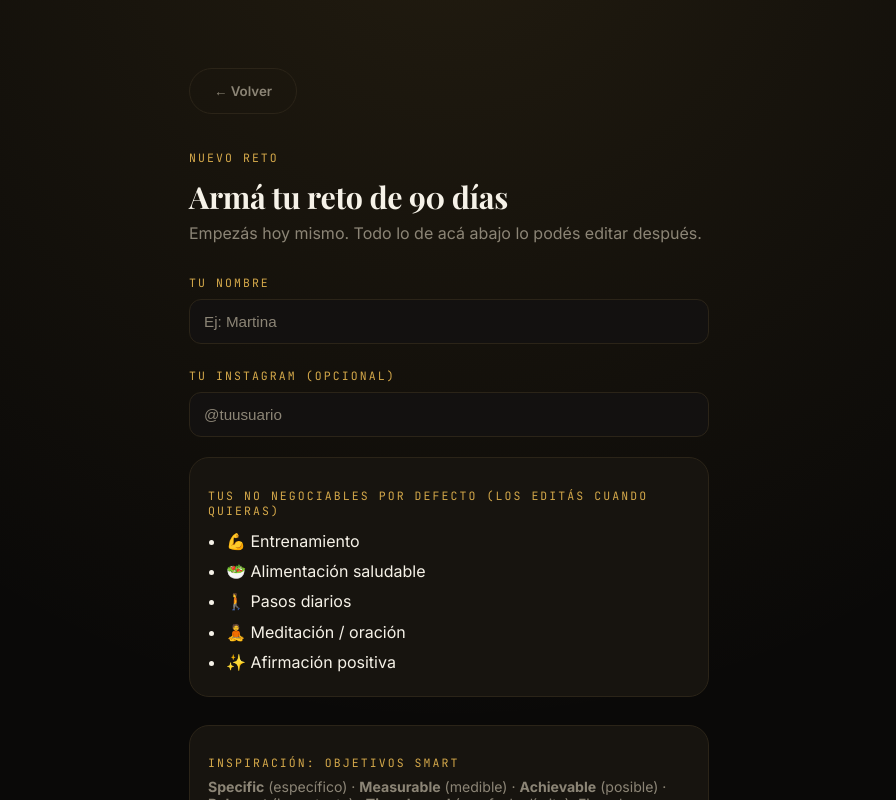
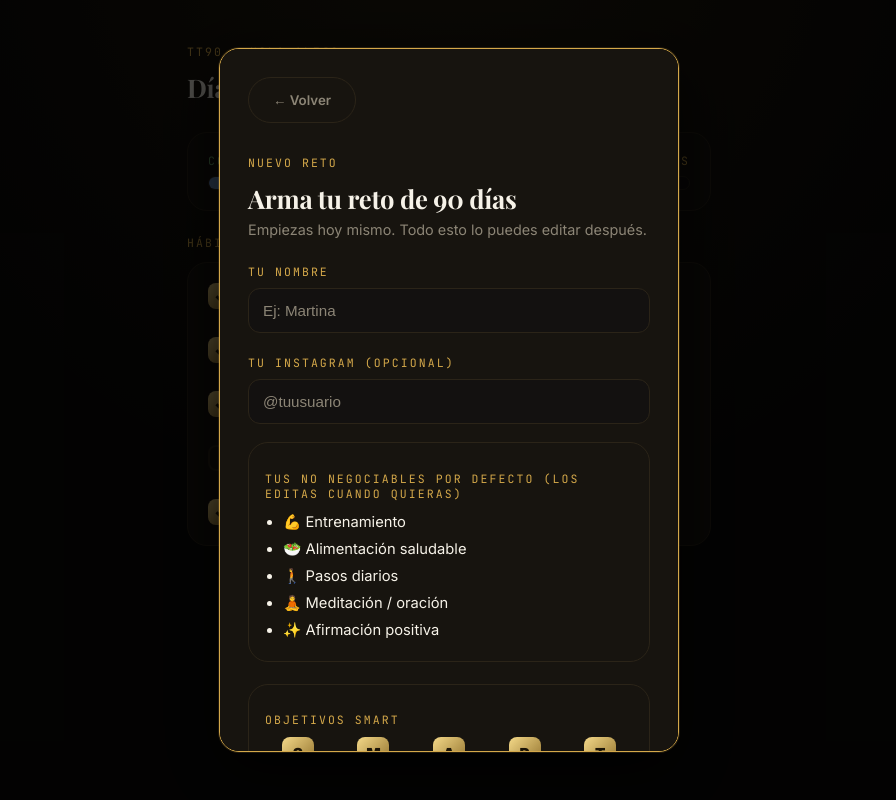
Before and after one commit to AlejoCastilloB/TT90, a Next.js app: page / in a window 1280 px wide. Both pictures are taken after a click on the button "Armar mi reto de 90 días →". Shown: the top 800 px of the page, without its empty margins (191-1087 px from the left). Built offline with nearby package versions, Linux system fonts and the light colour scheme; no server answers.

Commit message:
Update page.tsx

```diff
--- a/app/page.tsx
+++ b/app/page.tsx
@@ -10,20 +10,97 @@ const DEFAULT_OBJECTIVES = [
   "Subir un video a YouTube cada semana",
 ];
 
+const SMART_LETTERS = [
+  { letter: "S", word: "Specific", es: "Específico" },
+  { letter: "M", word: "Measurable", es: "Medible" },
+  { letter: "A", word: "Achievable", es: "Alcanzable" },
+  { letter: "R", word: "Relevant", es: "Relevante" },
+  { letter: "T", word: "Time-bound", es: "Con fecha límite" },
+];
+
+const SAMPLE_HABITS = [
+  { icon: "💪", name: "Entrenamiento", done: true },
+  { icon: "🥗", name: "Alimentación saludable", done: true },
+  { icon: "🚶", name: "Pasos diarios", done: true },
+  { icon: "🧘", name: "Meditación / oración", done: false },
+  { icon: "✨", name: "Afirmación positiva", done: true },
+];
+
+function BackgroundPreview({ blurred }: { blurred: boolean }) {
+  return (
+    <div
+      aria-hidden
+      style={{
+        filter: blurred ? "blur(6px)" : "none",
+        pointerEvents: "none",
+        userSelect: "none",
+        opacity: blurred ? 0.55 : 1,
+        transition: "filter 0.3s ease, opacity 0.3s ease",
+        maxWidth: 560,
+        margin: "0 auto",
+        padding: "32px 18px 100px",
+      }}
+    >
+      <div style={{ display: "flex", justifyContent: "space-between", alignItems: "center", marginBottom: 28 }}>
+        <div>
+          <p className="eyebrow">TT90 · Hola Alejo</p>
+          <h1 className="display" style={{ fontSize: "1.6rem", margin: "4px 0 0" }}>
+            Día 23 de 90
+          </h1>
+        </div>
+      </div>
+
+      <section className="card" style={{ padding: 20, marginBottom: 24 }}>
+        <div style={{ display: "flex", justifyContent: "space-between", marginBottom: 8 }}>
+          <span className="eyebrow" style={{ color: "var(--green)" }}>Constante</span>
+          <span className="eyebrow">23 / 90 días</span>
+        </div>
+        <div style={{ height: 14, borderRadius: 999, background: "var(--black-soft)", border: "1px solid var(--card-border)", overflow: "hidden" }}>
+          <div style={{ width: "26%", height: "100%", background: "linear-gradient(90deg, var(--blue), var(--green))" }} />
+        </div>
+      </section>
+
+      <p className="eyebrow" style={{ marginBottom: 12 }}>Hábitos de hoy</p>
+      <div className="card" style={{ padding: 6 }}>
+        {SAMPLE_HABITS.map((h) => (
+          <div key={h.name} style={{ display: "flex", alignItems: "center", gap: 12, padding: 14 }}>
+            <div
+              style={{
+                width: 26,
+                height: 26,
+                borderRadius: 8,
+                background: h.done ? "linear-gradient(135deg, var(--gold-1), var(--gold-3))" : "transparent",
+                border: h.done ? "none" : "2px solid var(--card-border)",
+                display: "flex",
+                alignItems: "center",
+                justifyContent: "center",
+                flexShrink: 0,
+              }}
+            >
+              {h.done && <span style={{ color: "#1a1306", fontWeight: 900 }}>✓</span>}
+            </div>
+            <span style={{ fontSize: "1.2rem" }}>{h.icon}</span>
+            <span style={{ fontWeight: 600 }}>{h.name}</span>
+          </div>
+        ))}
+      </div>
+    </div>
+  );
+}
+
 export default function HomePage() {
   const router = useRouter();
-  const [step, setStep] = useState<"intro" | "form" | "recover">("intro");
+  const [view, setView] = useState<"intro" | "explore" | "form" | "recover">("intro");
   const [name, setName] = useState("");
   const [instagram, setInstagram] = useState("");
   const [email, setEmail] = useState("");
-  const [wantsEmail, setWantsEmail] = useState(false);
   const [recoverId, setRecoverId] = useState("");
   const [loading, setLoading] = useState(false);
   const [error, setError] = useState("");
 
   async function handleCreate() {
     if (!name.trim()) {
-      setError("Decinos cómo te llamás para arrancar.");
+      setError("Cuéntanos cómo te llamas para empezar.");
       return;
     }
     setLoading(true);
@@ -32,17 +109,16 @@ export default function HomePage() {
       p_name: name.trim(),
       p_instagram: instagram.trim(),
       p_email: email.trim(),
-      p_newsletter: wantsEmail && email.trim().length > 0,
+      p_newsletter: email.trim().length > 0,
     });
     setLoading(false);
     if (rpcError || !data) {
-      setError("Algo falló creando tu reto. Probá de nuevo.");
+      setError("Algo falló creando tu reto. Intenta de nuevo.");
       return;
     }
     const id = data as string;
     localStorage.setItem("tt90_profile_id", id);
-    if (wantsEmail && email.trim()) {
-      // Llamamos a nuestro endpoint que envía el link vía Resend
+    if (email.trim()) {
       fetch("/api/send-recovery", {
         method: "POST",
         headers: { "Content-Type": "application/json" },
@@ -59,47 +135,103 @@ export default function HomePage() {
     router.push(`/d?p=${trimmed}`);
   }
 
+  const blurred = view === "intro";
+
   return (
-    <main style={{ maxWidth: 560, margin: "0 auto", padding: "48px 20px 80px" }}>
-      {step === "intro" && (
-        <section style={{ textAlign: "center", paddingTop: 40 }}>
+    <div style={{ position: "relative", minHeight: "100dvh" }}>
+      <BackgroundPreview blurred={blurred} />
+
+      {view === "explore" && (
+        <button
+          className="btn-primary"
+          style={{ position: "fixed", top: 18, right: 18, fontSize: "0.82rem", padding: "11px 18px", zIndex: 30 }}
+          onClick={() => setView("form")}
+        >
+          Comenzar mi transformación de 90 días
+        </button>
+      )}
+
+      {view === "explore" && (
+        <p
+          style={{
+            position: "fixed",
+            bottom: 18,
+            left: "50%",
+            transform: "translateX(-50%)",
+            color: "var(--muted)",
+            fontSize: "0.78rem",
+            background: "var(--black-soft)",
+            border: "1px solid var(--card-border)",
+            borderRadius: 999,
+            padding: "8px 16px",
+            zIndex: 30,
+          }}
+        >
+          Estás viendo un perfil de ejemplo, solo lectura
+        </p>
+      )}
+
+      {(view === "intro" || view === "form" || view === "recover") && (
+        <div
+          style={{
+            position: "fixed",
+            inset: 0,
+            display: "flex",
+            alignItems: "center",
+            justifyContent: "center",
+            padding: 20,
+            zIndex: 40,
+            background: view === "intro" ? "rgba(0,0,0,0.35)" : "rgba(0,0,0,0.7)",
+          }}
+        >
+          <div
+            className="card"
+            style={{
+              border: "1px solid var(--gold-2)",
+              boxShadow: "0 0 0 1px rgba(212,168,74,0.15), 0 20px 60px rgba(0,0,0,0.6)",
+              padding: 28,
+              maxWidth: 460,
+              width: "100%",
+              maxHeight: "88dvh",
+              overflowY: "auto",
+            }}
+          >
+            {view === "intro" && (
+              <div style={{ textAlign: "center" }}>
                 <p className="eyebrow">TT90</p>
-          <h1 className="display" style={{ fontSize: "3rem", lineHeight: 1.05, margin: "14px 0" }}>
+                <h1 className="display" style={{ fontSize: "2.1rem", lineHeight: 1.08, margin: "12px 0" }}>
                   Transformación <span className="gold-text">total</span> en 90 días
                 </h1>
-          <p style={{ color: "var(--muted)", fontSize: "1.05rem", margin: "0 0 36px" }}>
-            Un nuevo yo está en camino. Elegí tus no negociables, cumplilos todos los días,
-            y mirá tu racha crecer.
+                <p style={{ color: "var(--muted)", fontSize: "0.96rem", margin: "0 0 26px" }}>
+                  Un nuevo yo está en camino. Elige tus no negociables, cúmplelos todos los días
+                  y observa tu racha crecer.
                 </p>
-          <div style={{ display: "flex", gap: 12, justifyContent: "center", flexWrap: "wrap" }}>
-            <button className="btn-primary" onClick={() => setStep("form")}>
+                <div style={{ display: "flex", flexDirection: "column", gap: 10 }}>
+                  <button className="btn-primary" onClick={() => setView("form")}>
                     Armar mi reto de 90 días →
                   </button>
-            <button className="btn-ghost" onClick={() => setStep("recover")}>
+                  <button className="btn-ghost" onClick={() => setView("recover")}>
                     Ya tengo mi link
                   </button>
+                  <button
+                    className="btn-ghost"
+                    style={{ border: "none", color: "var(--gold-2)" }}
+                    onClick={() => setView("explore")}
+                  >
+                    Solo quiero explorar →
+                  </button>
                 </div>
-
-          <div className="card" style={{ marginTop: 56, padding: 24, textAlign: "left" }}>
-            <p className="eyebrow" style={{ marginBottom: 10 }}>Cómo funciona</p>
-            <ol style={{ margin: 0, paddingLeft: 18, color: "var(--muted)", lineHeight: 1.8 }}>
-              <li>Elegís tus no negociables diarios (entrenamiento, alimentación, pasos, meditación, afirmación — todo editable).</li>
-              <li>Cada día marcás lo que cumpliste. Si completás todo, suma a tu racha.</li>
-              <li>Si un día falla, la racha se reinicia — pero tu historial nunca se borra.</li>
-              <li>Cada 10 días de racha activa desbloqueás un hito 🏅.</li>
-            </ol>
               </div>
-        </section>
             )}
 
-      {step === "recover" && (
-        <section style={{ paddingTop: 20 }}>
-          <button className="btn-ghost" style={{ marginBottom: 24 }} onClick={() => setStep("intro")}>
+            {view === "recover" && (
+              <div>
+                <button className="btn-ghost" style={{ marginBottom: 20 }} onClick={() => setView("intro")}>
                   ← Volver
                 </button>
                 <p className="eyebrow">Recuperar tu reto</p>
-          <h2 className="display" style={{ fontSize: "1.8rem", margin: "8px 0 18px" }}>
-            Pegá tu link o tu código
+                <h2 className="display" style={{ fontSize: "1.6rem", margin: "8px 0 16px" }}>
+                  Pega tu link o tu código
                 </h2>
                 <input
                   type="text"
@@ -110,20 +242,20 @@ export default function HomePage() {
                 <button className="btn-primary" style={{ marginTop: 16, width: "100%" }} onClick={handleRecover}>
                   Entrar a mi reto
                 </button>
-        </section>
+              </div>
             )}
 
-      {step === "form" && (
-        <section style={{ paddingTop: 20 }}>
-          <button className="btn-ghost" style={{ marginBottom: 24 }} onClick={() => setStep("intro")}>
+            {view === "form" && (
+              <div>
+                <button className="btn-ghost" style={{ marginBottom: 20 }} onClick={() => setView("intro")}>
                   ← Volver
                 </button>
                 <p className="eyebrow">Nuevo reto</p>
-          <h2 className="display" style={{ fontSize: "1.9rem", margin: "8px 0 6px" }}>
-            Armá tu reto de 90 días
+                <h2 className="display" style={{ fontSize: "1.6rem", margin: "8px 0 6px" }}>
+                  Arma tu reto de 90 días
                 </h2>
-          <p style={{ color: "var(--muted)", margin: "0 0 28px" }}>
-            Empezás hoy mismo. Todo lo de acá abajo lo podés editar después.
+                <p style={{ color: "var(--muted)", margin: "0 0 22px", fontSize: "0.9rem" }}>
+                  Empiezas hoy mismo. Todo esto lo puedes editar después.
                 </p>
 
                 <label className="eyebrow">Tu nombre</label>
@@ -132,7 +264,7 @@ export default function HomePage() {
                   placeholder="Ej: Martina"
                   value={name}
                   onChange={(e) => setName(e.target.value)}
-            style={{ marginTop: 8, marginBottom: 20 }}
+                  style={{ marginTop: 8, marginBottom: 18 }}
                 />
 
                 <label className="eyebrow">Tu Instagram (opcional)</label>
@@ -141,14 +273,14 @@ export default function HomePage() {
                   placeholder="@tuusuario"
                   value={instagram}
                   onChange={(e) => setInstagram(e.target.value)}
-            style={{ marginTop: 8, marginBottom: 20 }}
+                  style={{ marginTop: 8, marginBottom: 18 }}
                 />
 
-          <div className="card" style={{ padding: 18, marginBottom: 28 }}>
+                <div className="card" style={{ padding: 16, marginBottom: 22 }}>
                   <p className="eyebrow" style={{ marginBottom: 8 }}>
-              Tus no negociables por defecto (los editás cuando quieras)
+                    Tus no negociables por defecto (los editas cuando quieras)
                   </p>
-            <ul style={{ margin: 0, paddingLeft: 18, color: "var(--white)", lineHeight: 1.9 }}>
+                  <ul style={{ margin: 0, paddingLeft: 18, color: "var(--white)", lineHeight: 1.85, fontSize: "0.92rem" }}>
                     <li>💪 Entrenamiento</li>
                     <li>🥗 Alimentación saludable</li>
                     <li>🚶 Pasos diarios</li>
@@ -157,51 +289,67 @@ export default function HomePage() {
                   </ul>
                 </div>
 
-          <div className="card" style={{ padding: 18, marginBottom: 28 }}>
-            <p className="eyebrow" style={{ marginBottom: 8 }}>Inspiración: objetivos SMART</p>
-            <p style={{ color: "var(--muted)", fontSize: "0.88rem", margin: "0 0 10px" }}>
-              <b>Specific</b> (específico) · <b>Measurable</b> (medible) · <b>Achievable</b> (posible) ·{" "}
-              <b>Relevant</b> (importante) · <b>Time-bound</b> (con fecha límite). Ejemplos:
+                <div className="card" style={{ padding: 16, marginBottom: 22 }}>
+                  <p className="eyebrow" style={{ marginBottom: 10 }}>Objetivos SMART</p>
+                  <div style={{ display: "flex", gap: 10, marginBottom: 12 }}>
+                    {SMART_LETTERS.map((s) => (
+                      <div key={s.letter} style={{ textAlign: "center", flex: 1 }}>
+                        <div
+                          style={{
+                            width: 32,
+                            height: 32,
+                            margin: "0 auto 4px",
+                            borderRadius: 8,
+                            background: "linear-gradient(135deg, var(--gold-1), var(--gold-3))",
+                            display: "flex",
+                            alignItems: "center",
+                            justifyContent: "center",
+                            color: "#1a1306",
+                            fontWeight: 900,
+                            fontSize: "0.95rem",
+                          }}
+                        >
+                          {s.letter}
+                        </div>
+                        <p style={{ fontSize: "0.62rem", color: "var(--muted)", margin: 0, lineHeight: 1.2 }}>{s.es}</p>
+                      </div>
+                    ))}
+                  </div>
+                  <p style={{ color: "var(--muted)", fontSize: "0.82rem", margin: "0 0 10px" }}>
+                    Estos son los objetivos de ejemplo de Alejo, el creador de TT90 — puedes verlos como
+                    inspiración. Vas a poder escribir los tuyos apenas entres a tu panel.
                   </p>
                   {DEFAULT_OBJECTIVES.map((o) => (
-              <p key={o} style={{ margin: "4px 0", color: "var(--gold-1)", fontSize: "0.92rem" }}>
+                    <p key={o} style={{ margin: "4px 0", color: "var(--gold-1)", fontSize: "0.86rem" }}>
                       · {o}
                     </p>
                   ))}
-            <p style={{ color: "var(--muted)", fontSize: "0.85rem", marginTop: 10 }}>
-              Vas a poder escribir los tuyos apenas entres a tu panel.
-            </p>
                 </div>
 
                 <label className="eyebrow">Tu correo (opcional)</label>
-          <p style={{ color: "var(--muted)", fontSize: "0.85rem", margin: "6px 0 8px" }}>
-            Te lo pedimos solo para mandarte tu link único de recuperación — así podés
-            entrar a tu reto desde cualquier dispositivo sin perder tu progreso.
+                <p style={{ color: "var(--muted)", fontSize: "0.82rem", margin: "6px 0 8px" }}>
+                  Lo pedimos solo para enviarte tu link único de recuperación, así puedes entrar a tu
+                  reto desde cualquier dispositivo sin perder tu progreso. Si lo dejas, también te
+                  sumamos a la newsletter de TT90.
                 </p>
                 <input
                   type="email"
-            placeholder="tu@mail.com"
+                  placeholder="tu@correo.com"
                   value={email}
                   onChange={(e) => setEmail(e.target.value)}
-            style={{ marginBottom: 14 }}
+                  style={{ marginBottom: 20 }}
                 />
-          <label style={{ display: "flex", gap: 10, alignItems: "center", color: "var(--muted)", fontSize: "0.9rem", marginBottom: 28 }}>
-            <input
-              type="checkbox"
-              checked={wantsEmail}
-              onChange={(e) => setWantsEmail(e.target.checked)}
-              style={{ width: 16, height: 16 }}
-            />
-            Sumarme también a la newsletter de TT90
-          </label>
 
-          {error && <p style={{ color: "#d97676", marginBottom: 16 }}>{error}</p>}
+                {error && <p style={{ color: "#d97676", marginBottom: 14, fontSize: "0.86rem" }}>{error}</p>}
 
                 <button className="btn-primary" style={{ width: "100%" }} disabled={loading} onClick={handleCreate}>
                   {loading ? "Creando..." : "Arrancar los 90 días →"}
                 </button>
-        </section>
+              </div>
             )}
-    </main>
+          </div>
+        </div>
+      )}
+    </div>
   );
 }
```
Lines whose indentation alone changed are shown as unchanged.
